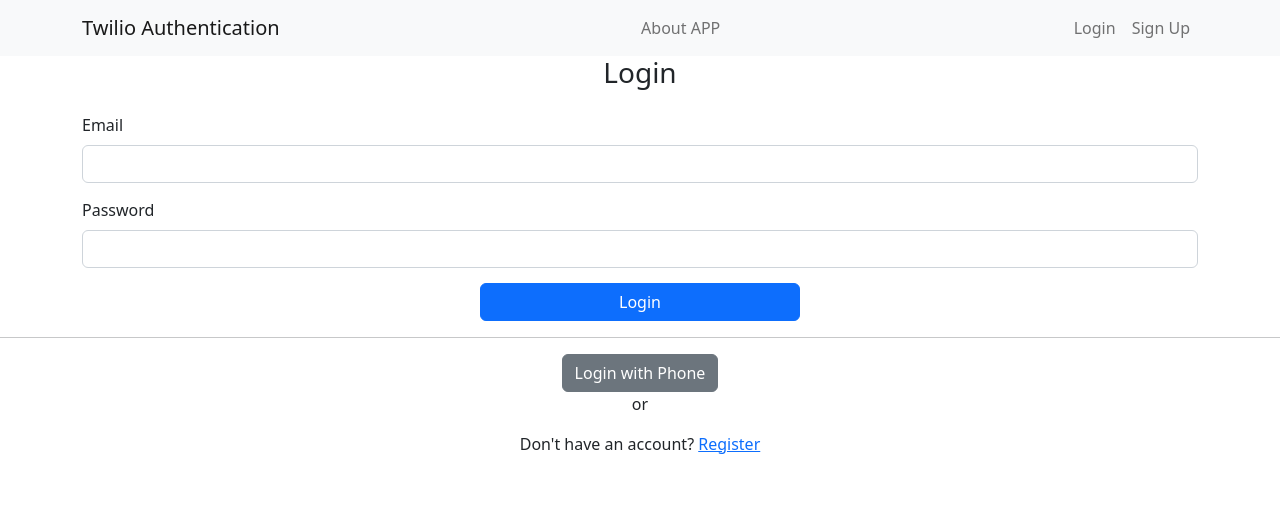
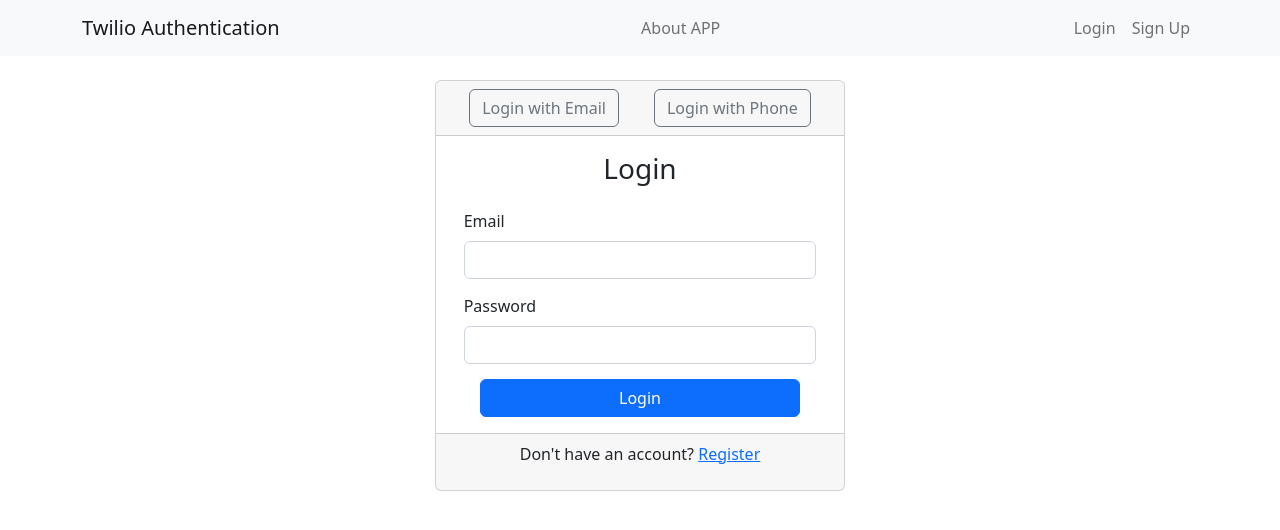
Before and after one commit to John-Kimani/twillo_OTP_web_app, a React (Vite) app in the folder client/twilio_OTP_authentication/: page / in a window 1280 px wide. Shown: the top 530 px of the page. Built offline with nearby package versions, Linux system fonts and the light colour scheme.

Commit message:
feat: revamp login UI

```diff
--- a/client/twilio_OTP_authentication/src/screens/Login.jsx
+++ b/client/twilio_OTP_authentication/src/screens/Login.jsx
@@ -1,4 +1,5 @@
 import React, { useState } from 'react';
+import Card from 'react-bootstrap/Card';
 import NavBar from '../components/NavBar';
 import LoginEmail from '../components/LoginEmail';
 import LoginPhone from '../components/LoginPhone';
@@ -13,30 +14,34 @@ function Login() {
         setPhoneLogin(current => !current);
     };
 
-    if (phoneLogin) {
-        return (
-            <>
-                <NavBar />
-                <LoginPhone />
-                <div className="text-center mt-2">
-                    <hr/>
-                    <Button variant='secondary' onClick={togglePhoneLogin}>Login with Email</Button>
-                    <p>or</p>
-                    <p>Don&apos;t have an account? <Link to='/sign-up'>Register</Link></p>
-                </div>
-            </>)
+    const toggleEmailLogin = () => {
+        setPhoneLogin(false)
     }
 
     return (
         <>
             <NavBar />
-            <LoginEmail />
-            <div className="text-center mt-2">
-                <hr />
-                <Button variant='secondary' onClick={togglePhoneLogin}>Login with Phone</Button>
-                <p>or</p>
-                <p>Don&apos;t have an account? <Link to='/sign-up'>Register</Link></p>
+            <div className="row">
+                <div className="col-md-4"></div>
+                <div className="col-md-4 mt-4">
+                    <Card>
+                    <Card.Header>
+                        <div className="d-flex justify-content-around">
+                        <Button variant='outline-secondary' onClick={toggleEmailLogin}>Login with Email</Button>
+                        <Button variant='outline-secondary' onClick={togglePhoneLogin}>Login with Phone</Button>
+                        </div>
+                    </Card.Header>
+                    <Card.Body>
+                        {phoneLogin ? <LoginPhone/> : <LoginEmail />}
+                    </Card.Body>
+                    <Card.Footer className='text-center'>
+                        <p>Don&apos;t have an account? <Link to='/sign-up'>Register</Link></p>
+                    </Card.Footer>
+                    </Card>
+                </div>
+                <div className="col-md-4"></div>
             </div>
+
         </>
     )
 }
```
